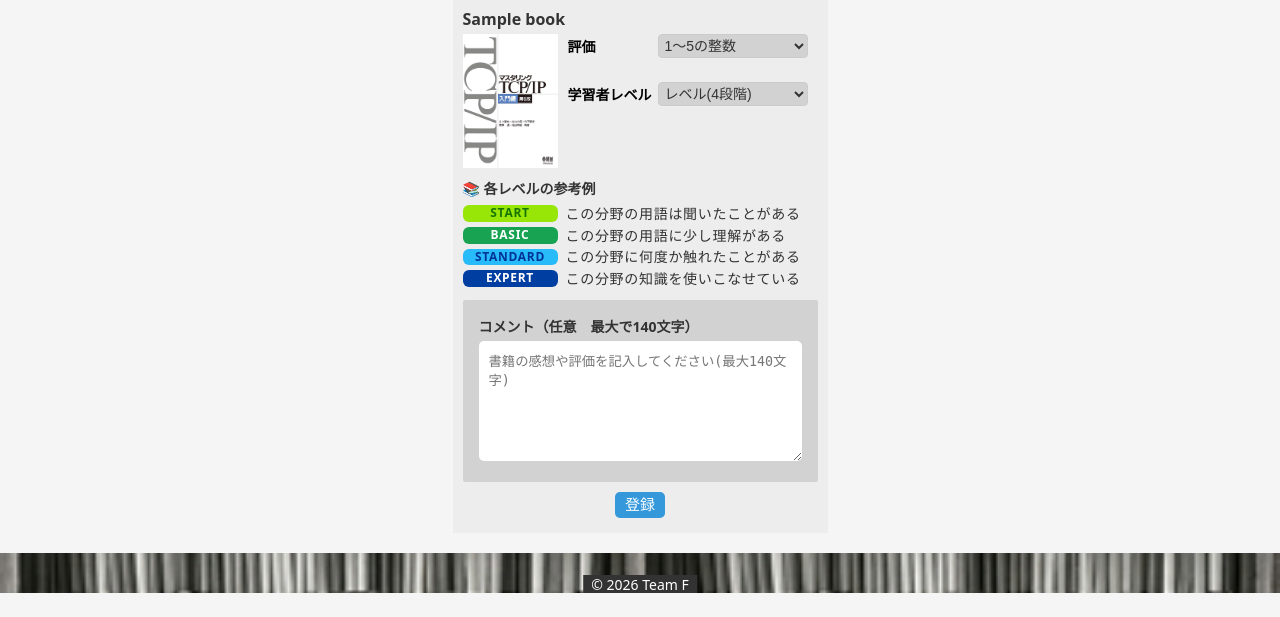
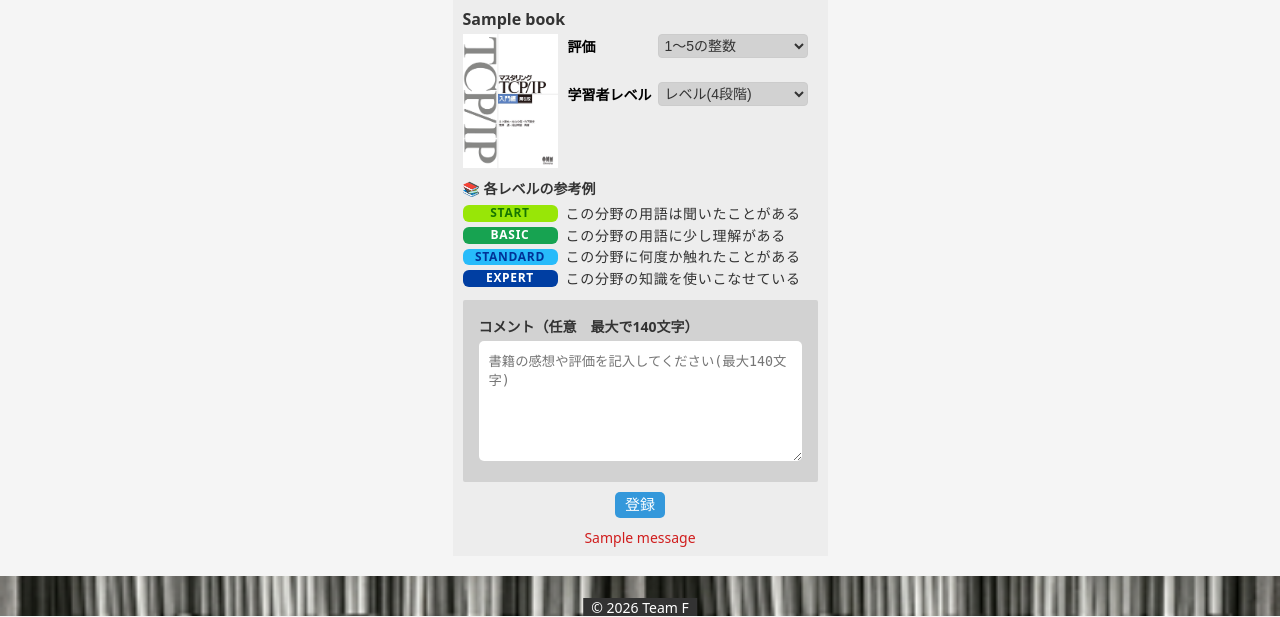
Before and after one commit to Spring-Hackathon-2026-F-team/ReadStage, a Python web app: template ReadStage/templates/book/create_comment.html in a window 1280 px wide. Shown: the part 265-882 px from the top of the page. Before the commit the page ends 858 px from the top, so only its background shows below. Run offline with Jinja, Linux system fonts and the light colour scheme; the template is opened without the code that fills it: most values are stand-ins (such as "Sample title", 1, 10 or a date in 2020); one stand-in notice (Sample message) is shown.

Commit message:
書籍コメントページのフラッシュメッセージ追加

```diff
--- a/ReadStage/static/css/create_comment.css
+++ b/ReadStage/static/css/create_comment.css
@@ -204,3 +204,25 @@
     line-height: 20px; /* テキストをボタンの上下中央に配置 */
     margin: 10px auto; /* 左右の中央 */
 }
+
+/* フラッシュメッセージの枠 */
+.flash-message {
+    width: 100%;
+    max-width: 340px;       /* フォームの幅と合わせる */
+    margin: 4px auto;       /* 左右中央に配置 */
+    padding: 0;             /* 左右の余白 */
+    box-sizing: border-box; /* 枠の計算をフォームと合わせる */
+    text-decoration: none;  /* 下線を消す */
+}
+
+/* 個別のメッセージ */
+.alert {
+    box-sizing: border-box;
+    width: 100%;
+    font-size: 14px;
+    text-align: center; /* 文字を中央に */
+    color: var(--danger);   /* 赤 */
+    /* 枠と背景を非表示にする */
+    background-color: transparent; /* 背景色を透明にする */
+    border: none;
+}
--- a/ReadStage/templates/book/create_comment.html
+++ b/ReadStage/templates/book/create_comment.html
@@ -68,6 +68,20 @@
                 </div>
                 <!-- 「登録」ボタン -->
                 <button type="submit" class="c-button submit">登録</button>
+
+                <!-- フラッシュメッセージ -->
+                {% with messages = get_flashed_messages(with_categories=true) %}
+                    {% if messages %}
+                        <div class="flash-message">
+                        {% for category, message in messages %}
+                        <div class="alert">
+                            {{ message }}
+                        </div>
+                        {% endfor %}
+                        </div>
+                    {% endif %}
+                {% endwith %}
+
             </form>
         </article>
     </div>
```
Also changed, not shown: ReadStage/app.py (+26 -0 lines).
